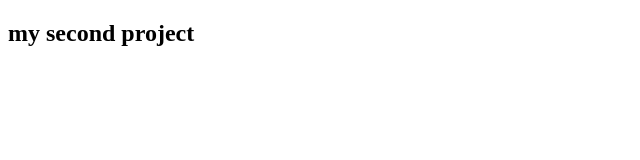
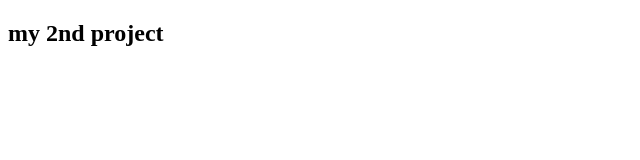
Before and after one commit to Sujankumersarker/2nd-project, a plain HTML site: page index.html in a window 1280 px wide. Shown: the full height of the page, 0-640 px from the left. Drawn offline with Linux system fonts and the light colour scheme.

Commit message:
first commit

```diff
--- a/index.html
+++ b/index.html
@@ -6,7 +6,7 @@
     <title>My second web page</title>
 </head>
 <body>
-    <h2>my second project</h2>
+    <h2>my 2nd project</h2>
 
 </body>
 </html>
```
Also changed, not shown: 1 other file.
